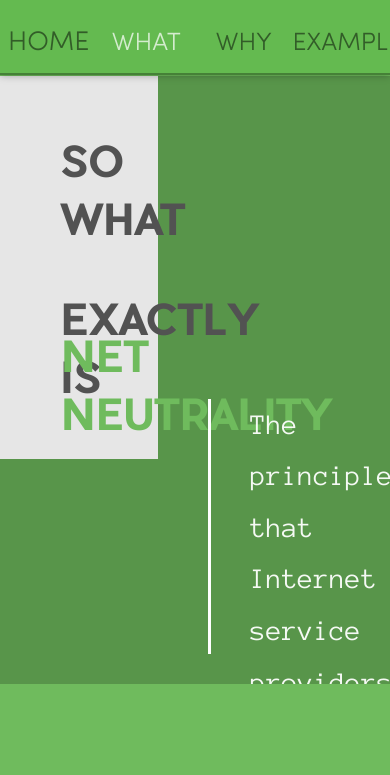
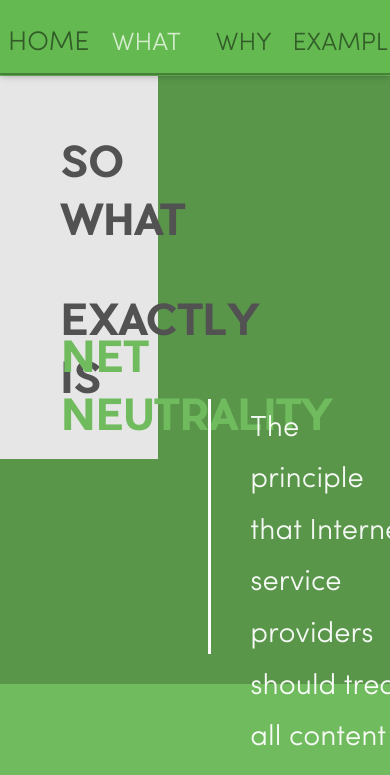
Before and after one commit to spoorthyv/NetNeutrality, a plain HTML site: page what.html in a window 390 px wide. Shown: the top 775 px of the page. Drawn offline with Linux system fonts and the light colour scheme.

Commit message:
fix fonts and layout issues on what page

```diff
--- a/css/index.css
+++ b/css/index.css
@@ -125,7 +125,6 @@ body {
 .text-2 {
   bottom: 94px;
   z-index: 2;
-  font-family: SourceCodePro-Regular;
   font-size: 0.815em;
   color: rgb(225, 247, 217);
 }
--- a/css/what.css
+++ b/css/what.css
@@ -101,7 +101,7 @@ body {
   height: 383px;
   margin-top: 75px;
   background-color: rgba(0, 0, 0, 0.2);
-  overflow: scroll;
+  overflow: visible;
 }
 
 .element-10 {
@@ -265,7 +265,8 @@ body {
   padding-right: 10px;
   padding-left: 39px;
   border-left: 3px solid rgb(255, 255, 255);
-  font: 1.16em/1.78 SourceCodePro-Regular;
+  font-size: 1.16em;
+  line-height: 1.78;
   color: rgba(255, 255, 255, 0.94);
   word-break: normal;
 }
@@ -381,18 +382,10 @@ body {
 
 @media(max-width: 835px) {
   .element .container {
-    position: relative;
-    clear: both;
-    z-index: 5;
     width: 59.4011976047%;
     height: 316px;
-    margin-top: -91px;
-    margin-left: 40.59693%;
-  }
-
-  .element .element {
-    position: relative;
-    z-index: 3;
+    margin-top: 292px;
+    margin-left: 0.01497%;
   }
 
   .container .container-5 {
--- a/what.html
+++ b/what.html
@@ -151,7 +151,7 @@
   </div>
   <div class="container container-3 clearfix">
     <div class="container container-4 clearfix">
-      <div class="element element-3 clearfix">
+      <div class="element element-3">
         <p class="text text-4">1</p>
       </div>
       <p class="text text-5">If you provide internet</p>
@@ -161,7 +161,7 @@
       <div class="element element-7"></div>
     </div>
     <div class="container container-5 clearfix">
-      <div class="element element-8 clearfix">
+      <div class="element element-8">
         <p class="text text-6">2</p>
       </div>
       <p class="text text-7">Then you must treat all of it equally</p>
```
